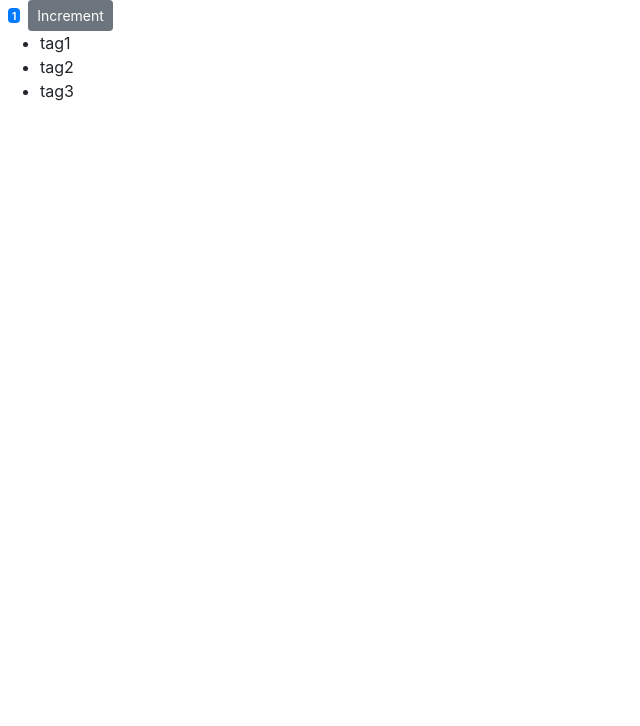
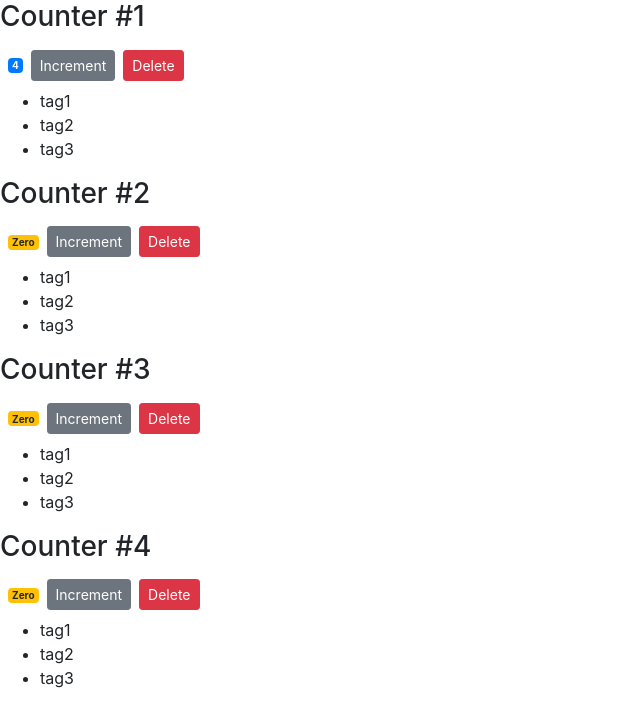
Before and after one commit to krishsa/counter-app, a React (Create React App) app: page / in a window 1280 px wide. Shown: the top 726 px of the page, without its empty margins (0-640 px from the left). Built offline with nearby package versions, Linux system fonts and the light colour scheme.

Commit message:
New file added counters.jsx.

```diff
--- a/package.json
+++ b/package.json
@@ -7,6 +7,7 @@
     "@testing-library/react": "^9.5.0",
     "@testing-library/user-event": "^7.2.1",
     "bootstrap": "^4.5.2",
+    "firebase-tools": "^8.12.1",
     "react": "^16.13.1",
     "react-dom": "^16.13.1",
     "react-scripts": "3.4.3"
--- a/src/components/counter.jsx
+++ b/src/components/counter.jsx
@@ -2,7 +2,7 @@ import React, { Component } from "react";
 
 class Counter extends Component {
   state = {
-    count: 1,
+    value: this.props.value,
     tags: ["tag1", "tag2", "tag3"], //list
     //imageUrl: "https://picsum.photos/200",
   };
@@ -23,13 +23,14 @@ class Counter extends Component {
     console.log(product);
     // this.state.count++; -> React will not set the value, we need to use setState method
     this.setState({
-      count: this.state.count + 1,
+      value: this.state.value + 1,
     });
   };
 
   render() {
     return (
       <React.Fragment>
+        <h3>Counter #{this.props.id}</h3>
         <span style={this.styles} className={this.getBadgeClasses()}>
           {this.formatCount()}
         </span>
@@ -38,6 +39,12 @@ class Counter extends Component {
           className="btn btn-secondary btn-sm"
         >
           Increment
+        </button>
+        <button
+          className="btn btn-danger btn-sm m-2"
+          onClick={() => this.props.onDelete(this.props.id)}
+        >
+          Delete
         </button>
         <ul>
           {this.state.tags.map((tag) => (
@@ -50,13 +57,13 @@ class Counter extends Component {
 
   getBadgeClasses() {
     let classes = "badge m-2 badge-";
-    classes += this.state.count === 0 ? "warning" : "primary";
+    classes += this.state.value === 0 ? "warning" : "primary";
     return classes;
   }
 
   formatCount() {
-    const { count } = this.state;
-    return count === 0 ? "Zero" : count;
+    const { value } = this.state;
+    return value === 0 ? "Zero" : value;
   }
 }
 
--- /dev/null
+++ b/src/components/counters.jsx
@@ -0,0 +1,30 @@
+import React, { Component } from "react";
+import Counter from "./counter";
+
+export default class Counters extends Component {
+  state = {
+    counters: [
+      { id: 1, value: 4 },
+      { id: 2, value: 0 },
+      { id: 3, value: 0 },
+      { id: 4, value: 0 },
+    ],
+  };
+  handleDelete = (counterId) => {
+    console.log("Delete button is clicked.", counterId);
+  };
+  render() {
+    return (
+      <div>
+        {this.state.counters.map((counter) => (
+          <Counter
+            key={counter.id}
+            value={counter.value}
+            id={counter.id}
+            onDelete={this.handleDelete}
+          ></Counter>
+        ))}
+      </div>
+    );
+  }
+}
--- a/src/index.js
+++ b/src/index.js
@@ -3,13 +3,13 @@ import ReactDOM from "react-dom";
 import "./index.css";
 //import App from "./App";
 import * as serviceWorker from "./serviceWorker";
-import Counter from "./components/counter";
+import Counters from "./components/counters";
 import "bootstrap/dist/css/bootstrap.css";
 //import RenderCounter from "./components/conditionalRendering";
 
 ReactDOM.render(
   <React.StrictMode>
-    <Counter />
+    <Counters />
   </React.StrictMode>,
   document.getElementById("root")
 );
```
Also changed, not shown: firebase.json (added), 2 other files (tests, documents, lock files or other folders).
